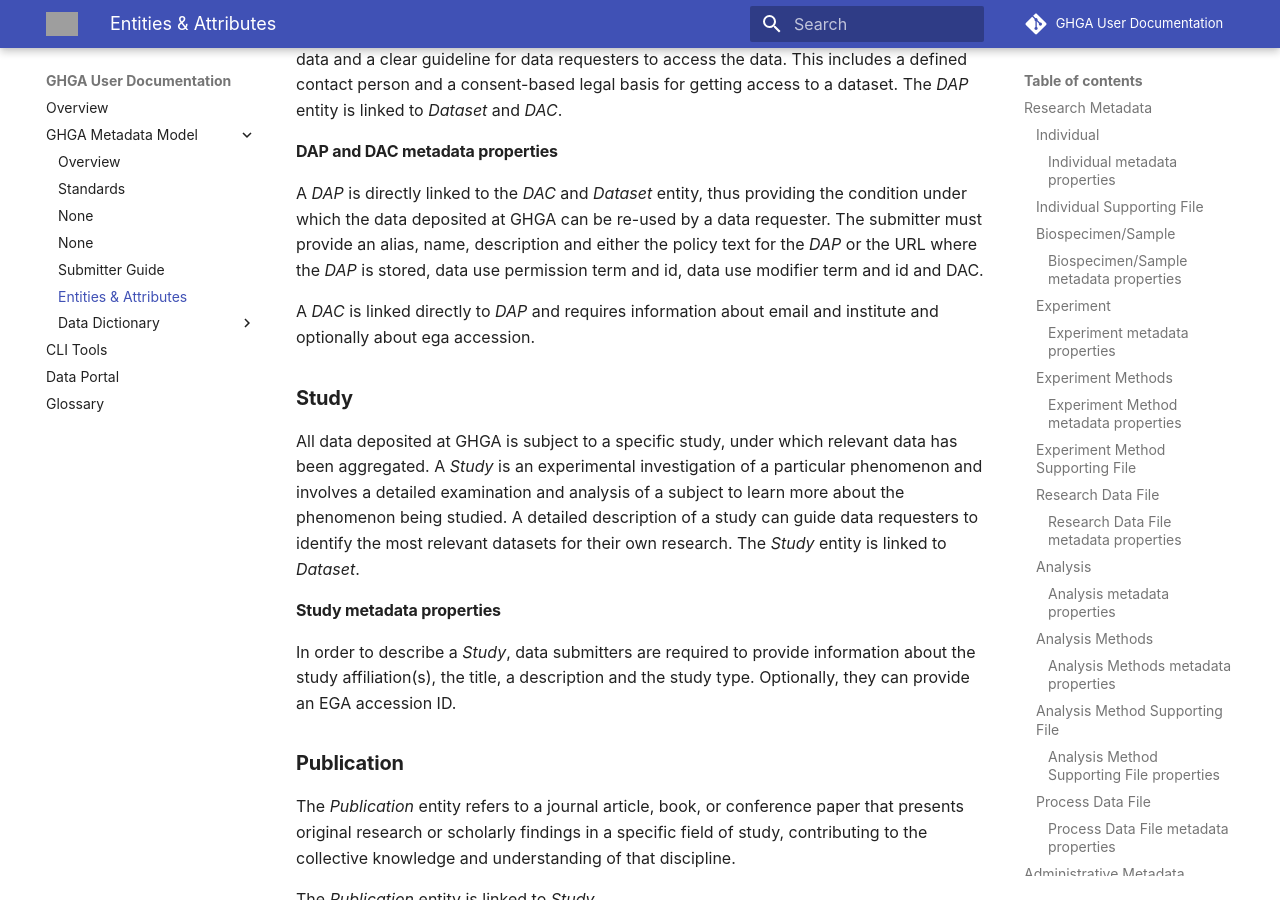
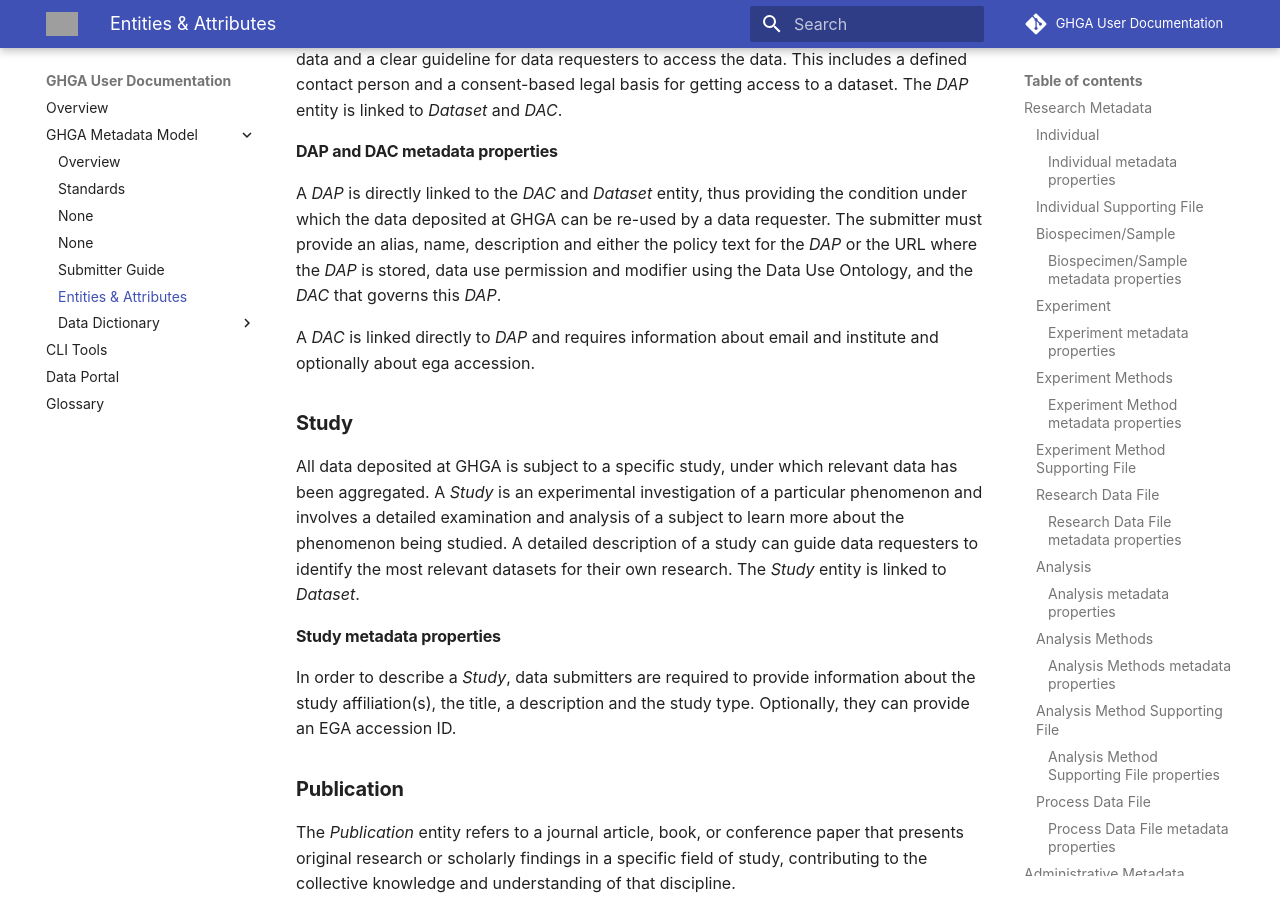
Before and after one commit to ghga-de/docs.ghga.de, an MkDocs documentation site: the page built from user_docs/metadata/entities.md, in a window 1280 px wide and 900 px high, scrolled down 5053 px. Built offline with MkDocs 1.6.1 and Material for MkDocs 9.7.7, drawn with Linux system fonts in a browser that asks for light colours; comment, search, counter and statistics services are not loaded; grey boxes are pictures that could not be loaded.

Commit message:
Update user_docs/metadata/entities.md
Co-authored-by: Karoline Mauer <105430060+mauerk@users.noreply.github.com>

```diff
--- a/user_docs/metadata/entities.md
+++ b/user_docs/metadata/entities.md
@@ -120,7 +120,7 @@ Depositing data at GHGA requires a data submitter to provide a *Data Access Comm
 
 #### **DAP and DAC metadata properties**
 
-A *DAP* is directly linked to the *DAC* and *Dataset* entity, thus providing  the condition under which the data deposited at GHGA can be re-used by a data requester. The submitter must provide an alias, name, description and either the policy text for the *DAP* or the URL where the *DAP* is stored, data use permission term and id, data use modifier term and id and DAC.
+A *DAP* is directly linked to the *DAC* and *Dataset* entity, thus providing  the condition under which the data deposited at GHGA can be re-used by a data requester. The submitter must provide an alias, name, description and either the policy text for the *DAP* or the URL where the *DAP* is stored, data use permission and modifier using the Data Use Ontology, and the *DAC* that governs this *DAP*.
 
 A *DAC* is linked directly to *DAP* and requires information about email and institute and optionally about ega accession.
 
```
